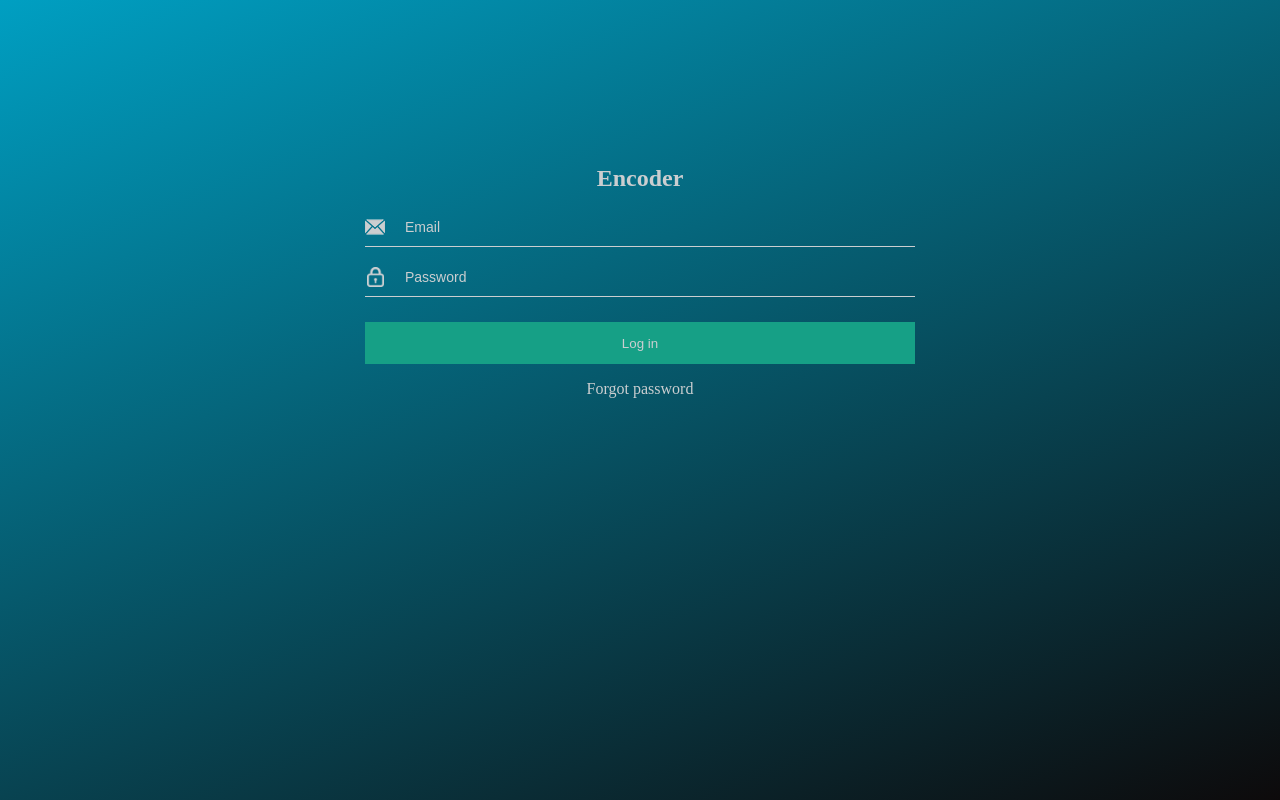
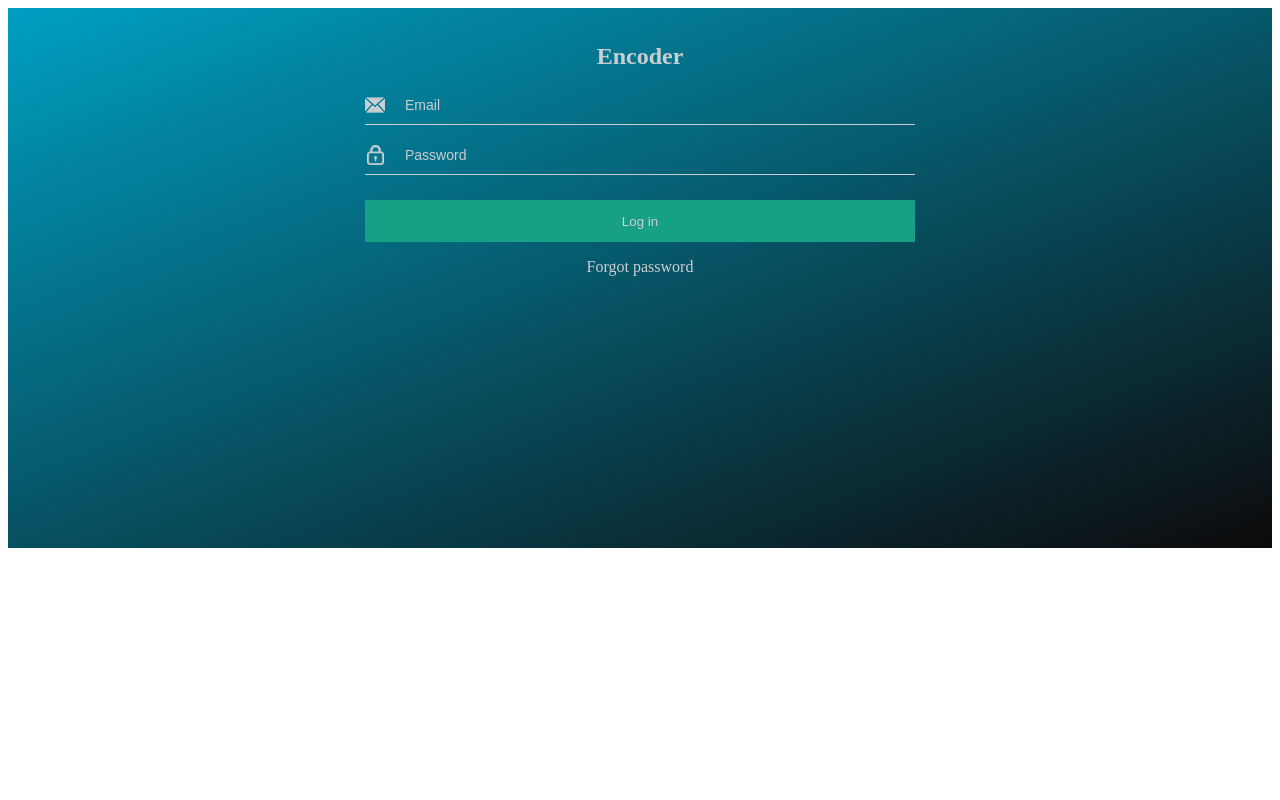
Before and after one commit to WilliaamKing/Encoder, a Vue app: page / in a window 1280 px wide. Built offline with nearby package versions, Linux system fonts and the light colour scheme.

Commit message:
update (App.vue): styles for v-authentication-form

```diff
--- a/src/App.vue
+++ b/src/App.vue
@@ -11,13 +11,6 @@ export default {
 </script>
 
 <style>
-  body{
-    width: 100vw;
-    height: 100vh;
-    margin: 0;
-    padding: 0;
-  }
-
   #app {
     display: flex;
     justify-content: center;
@@ -28,7 +21,16 @@ export default {
     background: linear-gradient(159deg, rgba(0,159,194,1) 0%, rgba(13,10,11,1) 100%);
   }
 
-  .v-authentication-form{
+  .v-authentication-form {
     align-self: center;
+    margin: 20px;
+  }
+
+  .v-authentication-form /deep/ header h2{
+      font: 400 56px 'Permanent Marker', sans-serif;;
+  }
+
+  .v-authentication-form /deep/ form p{
+     font: 400 12px 'Arial', sans-serif;
   }
 </style>
```
